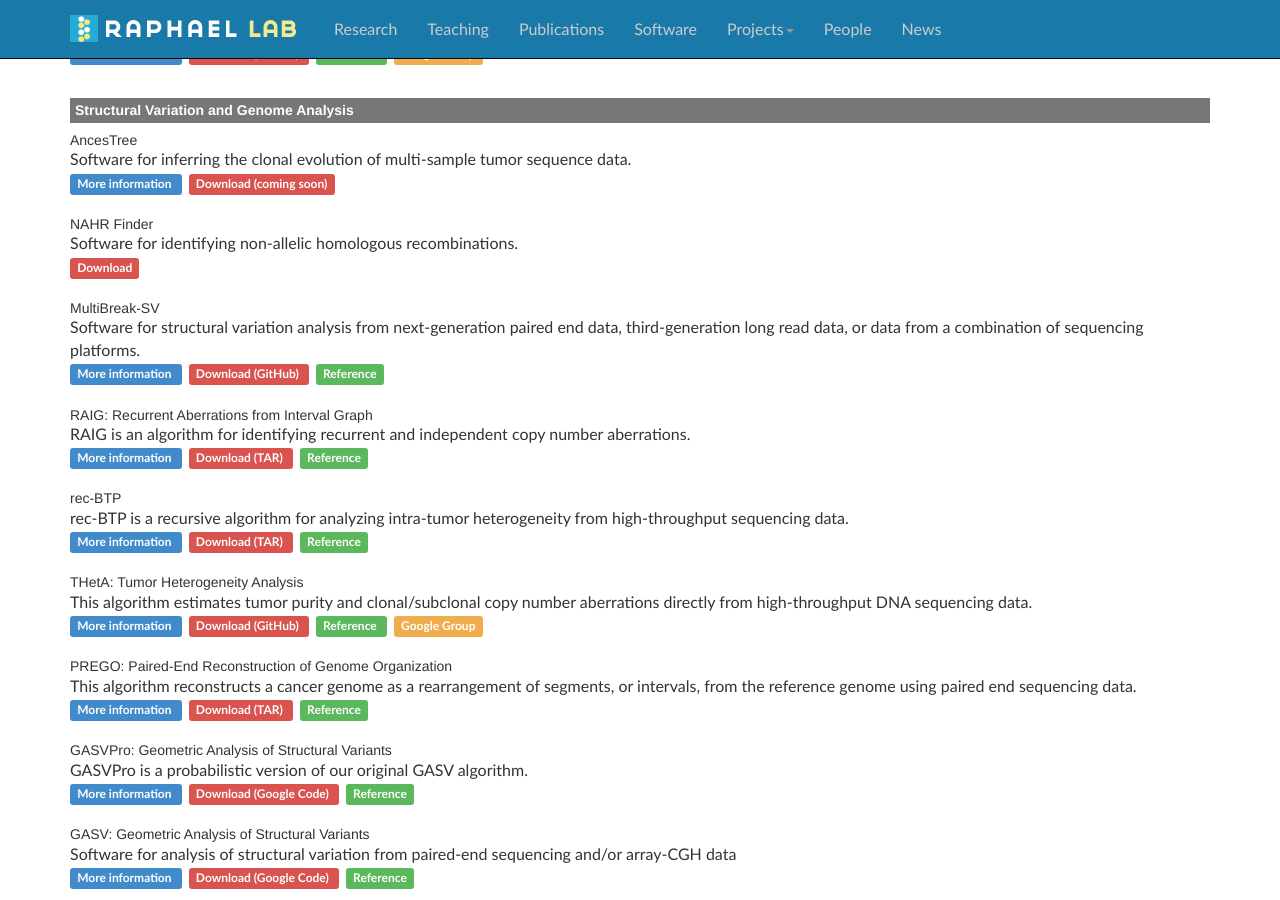
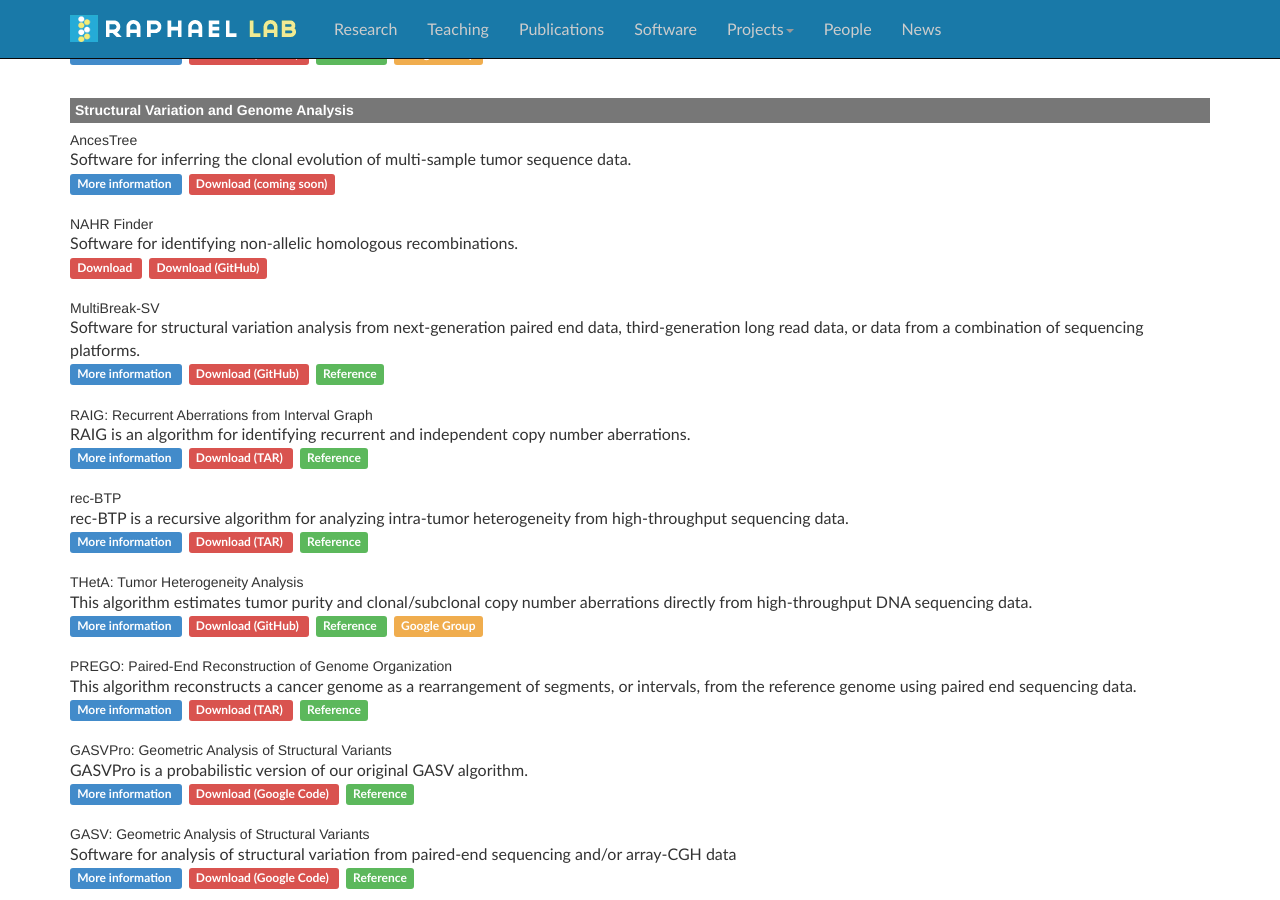
Before and after one commit to raphael-group/raphael-group.github.io, a Jekyll site: the page built from software/index.md, in a window 1280 px wide and 900 px high, scrolled down 490 px. Built offline with Jekyll 4.4.1, drawn with Linux system fonts in a browser that asks for light colours; nearby versions of some CDN libraries; Markdown is read by kramdown in place of the engine named in the settings; comment, search, counter and statistics services are not loaded.

Commit message:
Update index.md

```diff
--- a/software/index.md
+++ b/software/index.md
@@ -119,6 +119,9 @@ Software for identifying non-allelic homologous recombinations.
 
 <span class="label label-danger">
 	<a href="http://compbio-research.cs.brown.edu/software/NAHR/NAHR_finder-0.0.1.tar.gz">Download</a>
+</span>
+<span class="label label-danger">
+	<a href="https://github.com/mmp3/detect-NAHR">Download (GitHub)</a>
 </span>
 
 <br/>
```
